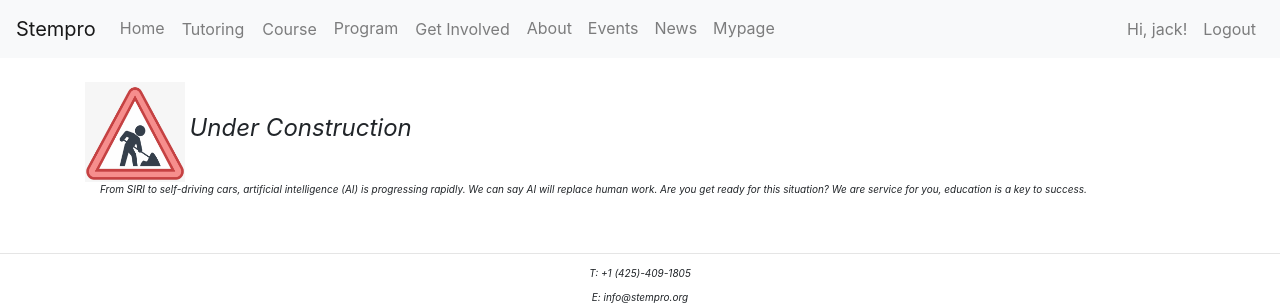
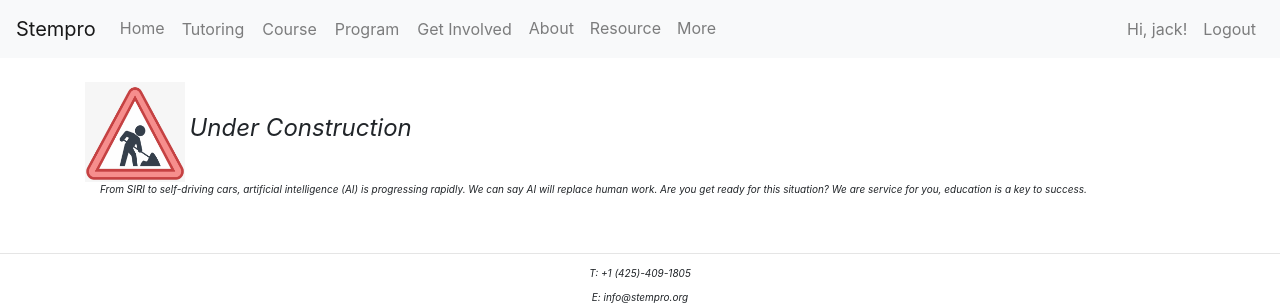
Before and after one commit to PrecociouslyDigital/stempro, a Django app: page /users/tutor in a window 1280 px wide. Shown: the top 307 px of the page. Run offline with Django 3.2, Linux system fonts and the light colour scheme; a user stored in the database is signed in; data that the repository does not hold is empty; some libraries are stand-ins or nearby versions.

Commit message:
change menu

```diff
--- a/app/views.py
+++ b/app/views.py
@@ -146,3 +146,6 @@ class DonateView(TemplateView):
 
 class PreclubView(TemplateView):
     template_name='preclub.html'
+
+class InternshipView(TemplateView):
+    template_name='internship.html'
--- a/templates/base.html
+++ b/templates/base.html
@@ -54,7 +54,16 @@
                       <div>
                     </li>
 
-                    <li><a class="nav-item nav-link" href="{% url 'program' %}">Program</a></li>
+                    <li class="nav-item dropdown">
+                      <button role="button" type="button" class="nav-link dropdown btn" data-toggle="dropdown">
+                          Program
+                      </button>
+                      <div class="dropdown-menu" aria-labelledby="navbarDropdown">
+                        <a class="dropdown-item" href="#">Highschool Intern</a>
+                        <a class="dropdown-item" href="#">Stem Leadership</a>
+                        <a class="dropdown-item" href="#">Enterpreneurship</a>
+                      <div>
+                    </li>
 
                     <li class="nav-item dropdown">
                       <button role="button" type="button" class="nav-link dropdown btn" data-toggle="dropdown">
@@ -74,17 +83,31 @@
                       <div class="dropdown-menu" aria-labelledby="navbarDropdown">
                         <a class="dropdown-item" href="{% url 'mission' %}">Mission</a>
                         <a class="dropdown-item" href="{% url 'contact' %}">Contact Us</a>
-                      {% if user.is_authenticated %}
-                        <div class="dropdown-divider"></div>
-                        <a class="dropdown-item" href="#">More</a>
-                      {% endif %}
                       </div>
                     </li>
-                    <li><a class="nav-item nav-link {{active}}" href="{% url 'events' %}">Events</a></li>
-                    <li><a class="nav-item nav-link {{active}}" href="{% url 'news' %}">News</a></li>
-                    {% if user.is_authenticated %}
-                    <li><a class="nav-item nav-link {{active}}" href="{% url 'mypage' %}">Mypage</a></li>
-                    {% endif %}
+
+                    <li class="nav-item dropdown">
+                      <button role="button" type="button" style="border: none;" class="nav-link dropdown btn" data-toggle="dropdown">
+                          Resource
+                      </button>
+                      <div class="dropdown-menu" aria-labelledby="navbarDropdown">
+                        <a class="dropdown-item" href="{% url 'blog' %}">Mission</a>
+                        <a class="dropdown-item" href="{% url 'courseware' %}">Contact Us</a>
+                        {% if user.is_authenticated %}
+                        <a class="dropdown-item" href="{% url 'mypage' %}">My Page</a>
+                        {% endif %}
+                      </div>
+                    </li>
+
+                    <li class="nav-item dropdown">
+                      <button role="button" type="button" style="border: none;" class="nav-link dropdown btn" data-toggle="dropdown">
+                          More
+                      </button>
+                      <div class="dropdown-menu" aria-labelledby="navbarDropdown">
+                        <a class="dropdown-item" href="{% url 'events' %}">Events</a>
+                        <a class="dropdown-item" href="{% url 'news' %}">News</a>
+                      </div>
+                    </li>
                 </ul>
                 <ul class="nav navbar-nav ml-auto">
                   {% if user.is_authenticated %}
```
Also changed, not shown: templates/internship.html (added, +18 -0 lines), templates/leadship.html (added), templates/startup.html (added).
